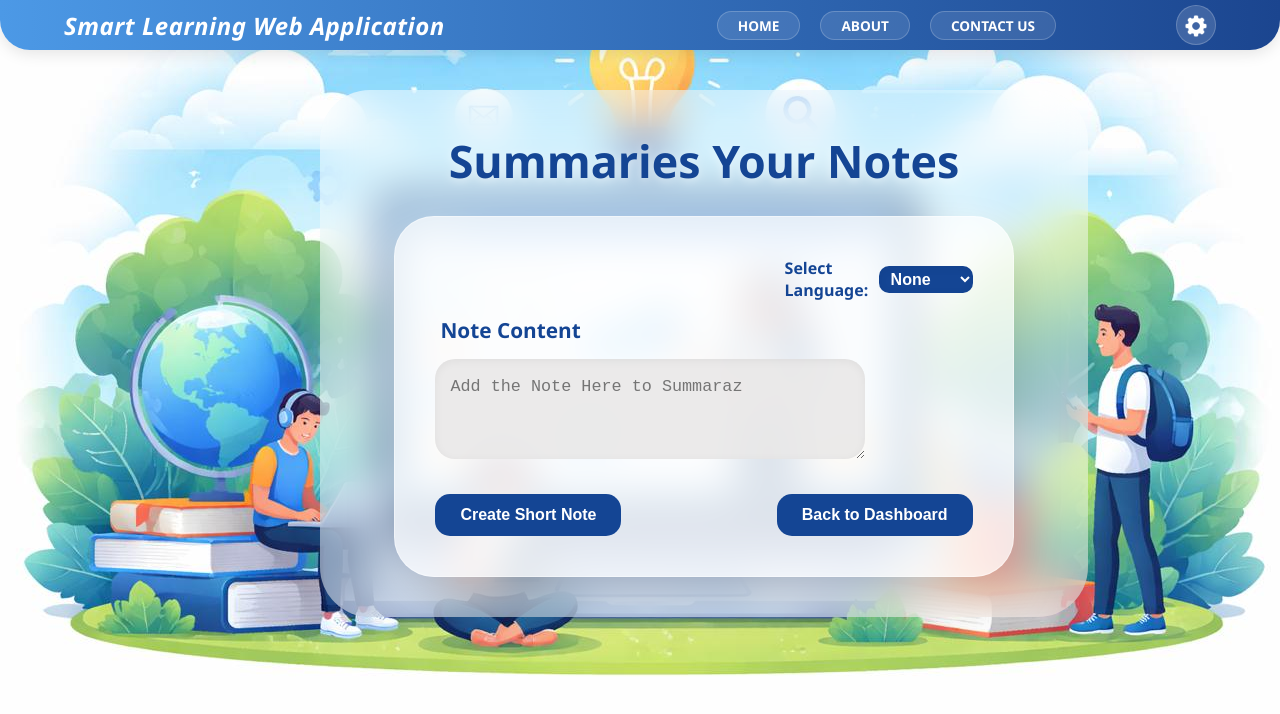
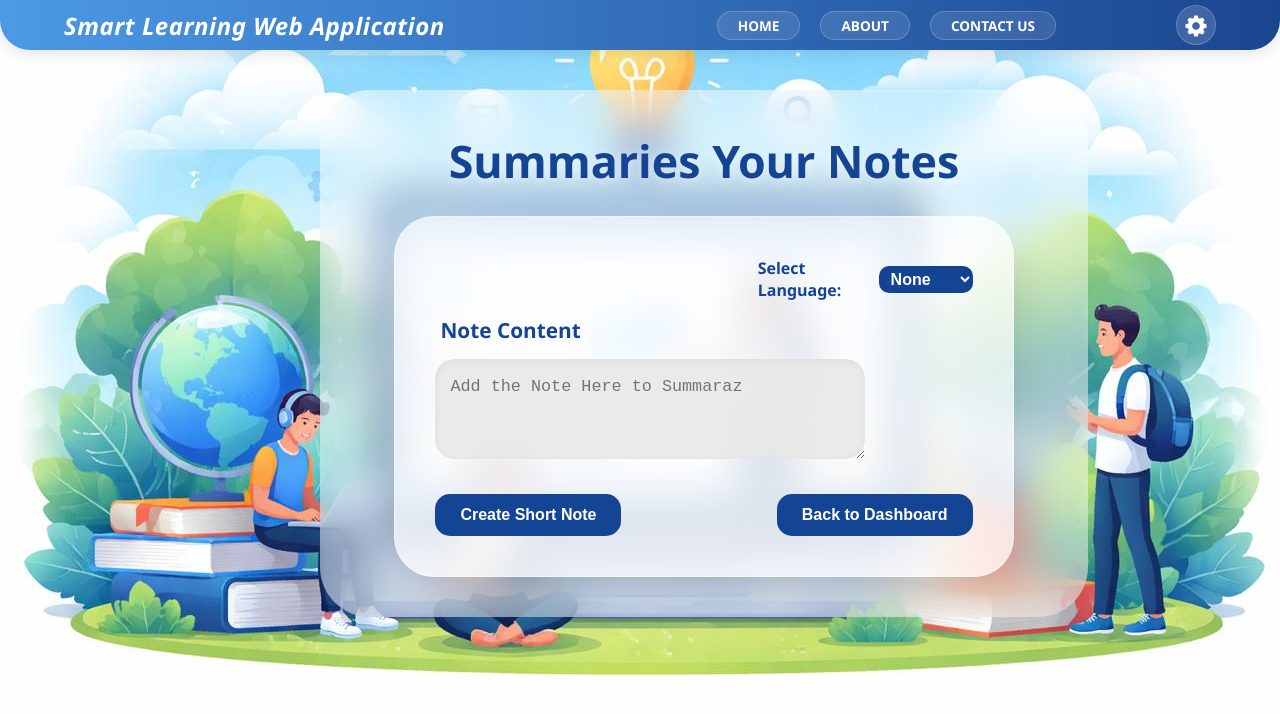
Before and after one commit to KeshaCodeolima/smart-learning-web-app-frontend, a React (Create React App) app: page /note in a window 1280 px wide. Shown: the top 714 px of the page. Built offline with nearby package versions, Linux system fonts and the light colour scheme.

Commit message:
(quiz-note-creation): Change some CSS in dashboardnotes.css file.

```diff
--- a/src/Components/Dashboard/dashboardnotes/dashboardnotes.css
+++ b/src/Components/Dashboard/dashboardnotes/dashboardnotes.css
@@ -68,7 +68,7 @@
     display: flex;
     align-items: center;
     gap: 5px;
-    margin-left: 65%;
+    margin-left: 60%;
     /* margin-bottom: -40px; */
 }
 
```
